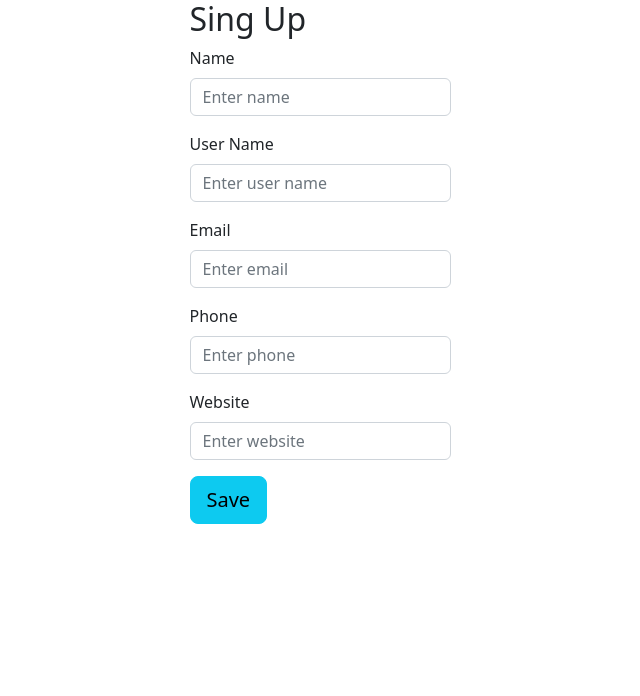
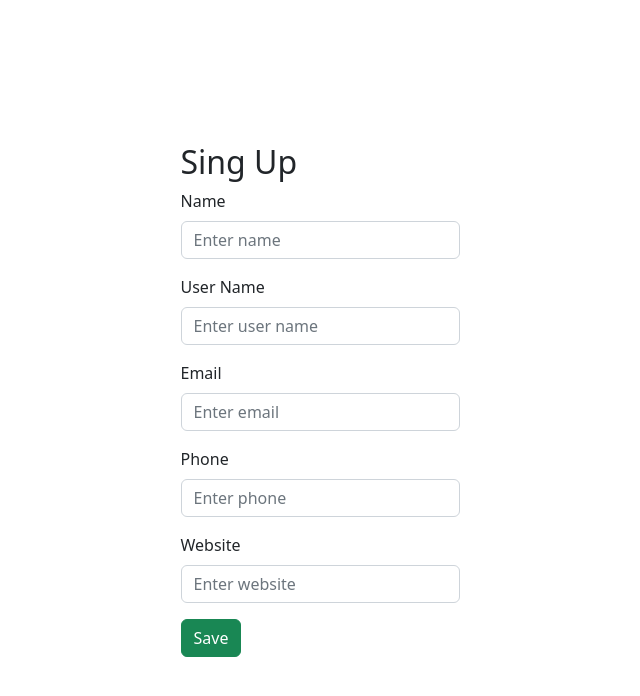
Before and after one commit to mervehelvaci/OtoparkOneriSistemi, a React (Create React App) app: page /singup in a window 1280 px wide. Shown: the top 696 px of the page, without its empty margins (320-960 px from the left). Built offline with nearby package versions, Linux system fonts and the light colour scheme.

Commit message:
formlar ortalandı butonların style ları degiştirildi.

```diff
--- a/src/Login.js
+++ b/src/Login.js
@@ -1,6 +1,6 @@
 import React, { useState } from "react";
 import { Form, FormGroup, Label, Input } from "reactstrap";
-import Button from 'react-bootstrap/Button';
+import Button from "react-bootstrap/Button";
 import { useNavigate, Link } from "react-router-dom";
 import { Stack } from "react-bootstrap";
 
@@ -42,17 +42,17 @@ function Login() {
   };
 
   return (
+    <div className="container">
       <div
         className="mx-auto"
         style={{
           height: "100vh",
           display: "flex",
-        alignItems: "center"
+          alignItems: "center",
         }}
       >
-      <div className="container">
         <div className="col-md-3 mx-auto">
-          <h2 className="text-justify">Login</h2>
+          <h2 style={{ display: "flex", justifyContent: "center" }}>Login</h2>
           <Form className="bg-blue" onSubmit={onLogin}>
             <FormGroup>
               <Label for="exampleName">Name</Label>
@@ -77,8 +77,11 @@ function Login() {
               />
             </FormGroup>
             <FormGroup>
-              <Stack direction="horizontal" gap={3} style={{display: "flex", justifyContent:"center"}}>
-
+              <Stack
+                direction="horizontal"
+                gap={3}
+                style={{ display: "flex", justifyContent: "end" }}
+              >
                 <Button variant="light">
                   <Link to="/SingUp">Sing Up</Link>
                 </Button>
@@ -86,7 +89,6 @@ function Login() {
                   Login
                 </Button>
               </Stack>
-
             </FormGroup>
           </Form>
           {error !== "" ? <div className="error text-danger">{error}</div> : ""}
--- a/src/SingUp.js
+++ b/src/SingUp.js
@@ -1,6 +1,7 @@
 import React, { useState } from "react";
-import { Form, FormGroup, Label, Input, Button } from "reactstrap";
+import { Form, FormGroup, Label, Input} from "reactstrap";
 import { useNavigate } from "react-router-dom";
+import Button from "react-bootstrap/Button";
 
 function SingUp() {
   const [user, setUser] = useState({
@@ -57,8 +58,15 @@ function SingUp() {
 
   return (
     <div className="container ">
-      <div className="row height:100vh">
-        <div className="col-md-3 mx-auto my-auto">
+      <div
+        className="mx-auto"
+        style={{
+          height: "100vh",
+          display: "flex",
+          alignItems: "center",
+        }}
+      >
+        <div className="col-md-3 mx-auto">
           <h2>Sing Up </h2>
           <Form className="bg-blue" onSubmit={onSingUp}>
             <FormGroup>
@@ -116,11 +124,19 @@ function SingUp() {
                 onChange={(e) => setUser({ ...user, website: e.target.value })}
               />
             </FormGroup>
-            <Button type="submit" className="btn btn-info btn-lg btn-block" onClick={onSingUp}>
+            <Button
+              type="submit"
+              variant="success"
+              onClick={onSingUp} style={{ display: "flex", justifyContent: "end" }}
+            >
               Save
             </Button>
           </Form>
-          {error !== "" ? <div classNameName="error text-danger">{error}</div> : ""}
+          {error !== "" ? (
+            <div className="text-danger">{error}</div>
+          ) : (
+            ""
+          )}
         </div>
       </div>
     </div>
```
Lines whose indentation alone changed are shown as unchanged.
